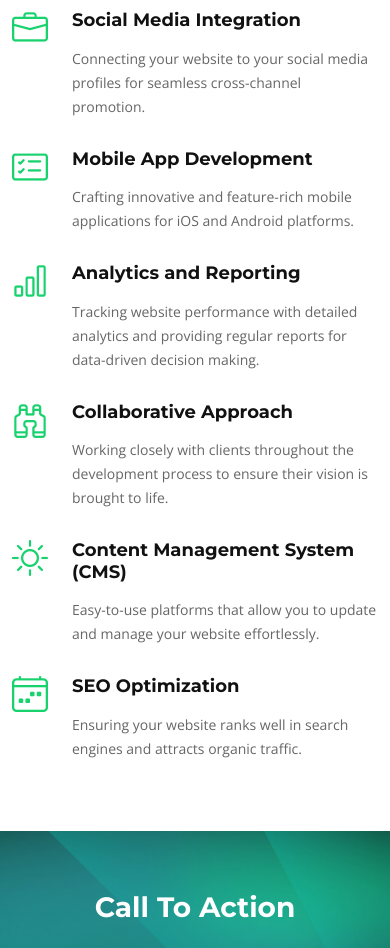
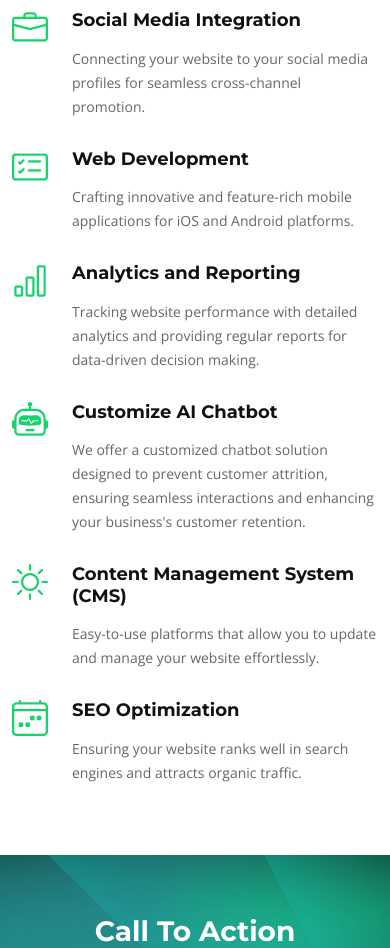
Before and after one commit to promodz99/Promodz9, a plain HTML site: page index.html in a window 390 px wide. Shown: the part 3403-4351 px from the top of the page. Drawn offline with nearby package versions, Linux system fonts and the light colour scheme.

Commit message:
Update index.html

```diff
--- a/index.html
+++ b/index.html
@@ -365,7 +365,7 @@
           </div>
           <div class="col-lg-4 col-md-6 box" data-aos="fade-up" data-aos-delay="200">
             <div class="icon"><i class="bi bi-card-checklist"></i></div>
-            <h4 class="title"><a href="">Mobile App Development</a></h4>
+            <h4 class="title"><a href="">Web Development</a></h4>
             <p class="description">Crafting innovative and feature-rich mobile applications for iOS and Android platforms.</p>
           </div>
           <div class="col-lg-4 col-md-6 box" data-aos="fade-up" data-aos-delay="300">
@@ -374,9 +374,9 @@
             <p class="description">Tracking website performance with detailed analytics and providing regular reports for data-driven decision making.</p>
           </div>
           <div class="col-lg-4 col-md-6 box" data-aos="fade-up" data-aos-delay="200">
-            <div class="icon"><i class="bi bi-binoculars"></i></div>
-            <h4 class="title"><a href="">Collaborative Approach</a></h4>
-            <p class="description">Working closely with clients throughout the development process to ensure their vision is brought to life.</p>
+            <div class="icon"><i class="bi bi-robot"></i></div>
+            <h4 class="title"><a href="">Customize AI Chatbot</a></h4>
+            <p class="description">We offer a customized chatbot solution designed to prevent customer attrition, ensuring seamless interactions and enhancing your business's customer retention.</p>
           </div>
           <div class="col-lg-4 col-md-6 box" data-aos="fade-up" data-aos-delay="300">
             <div class="icon"><i class="bi bi-brightness-high"></i></div>
```
